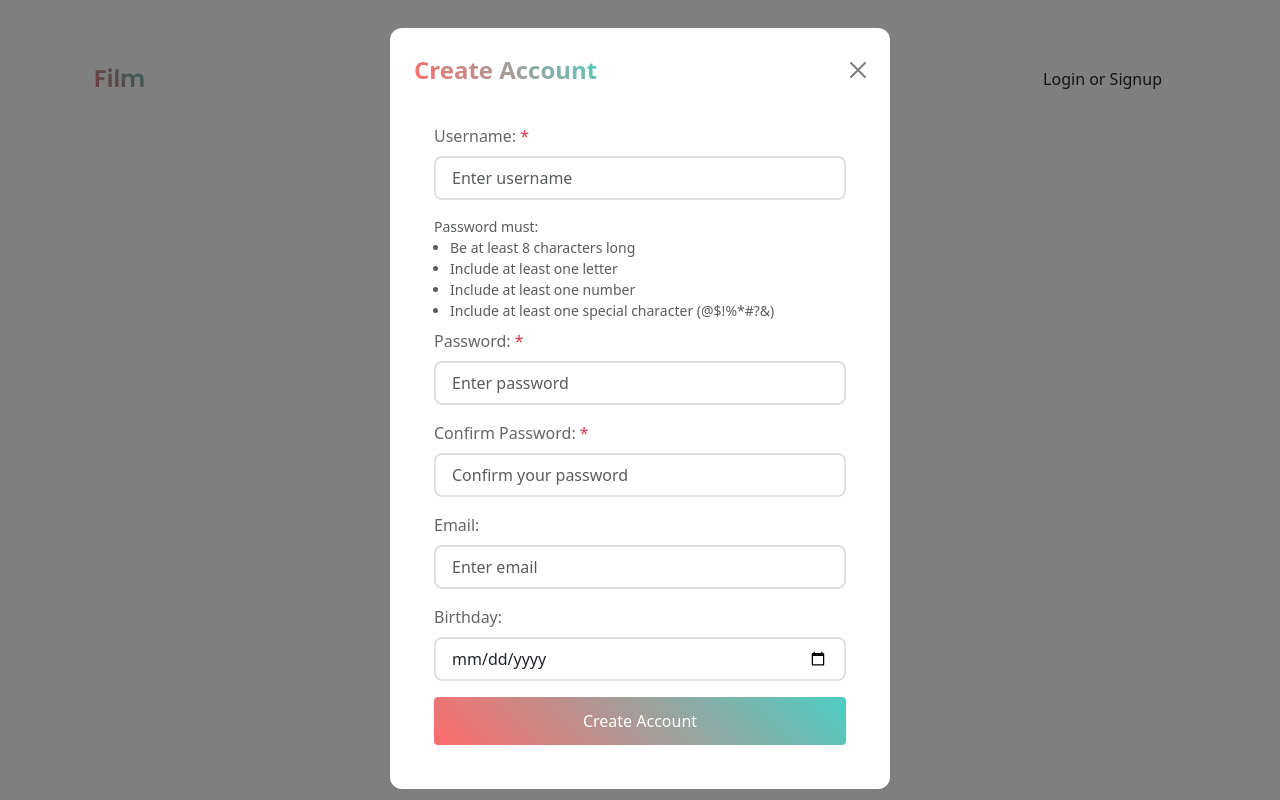
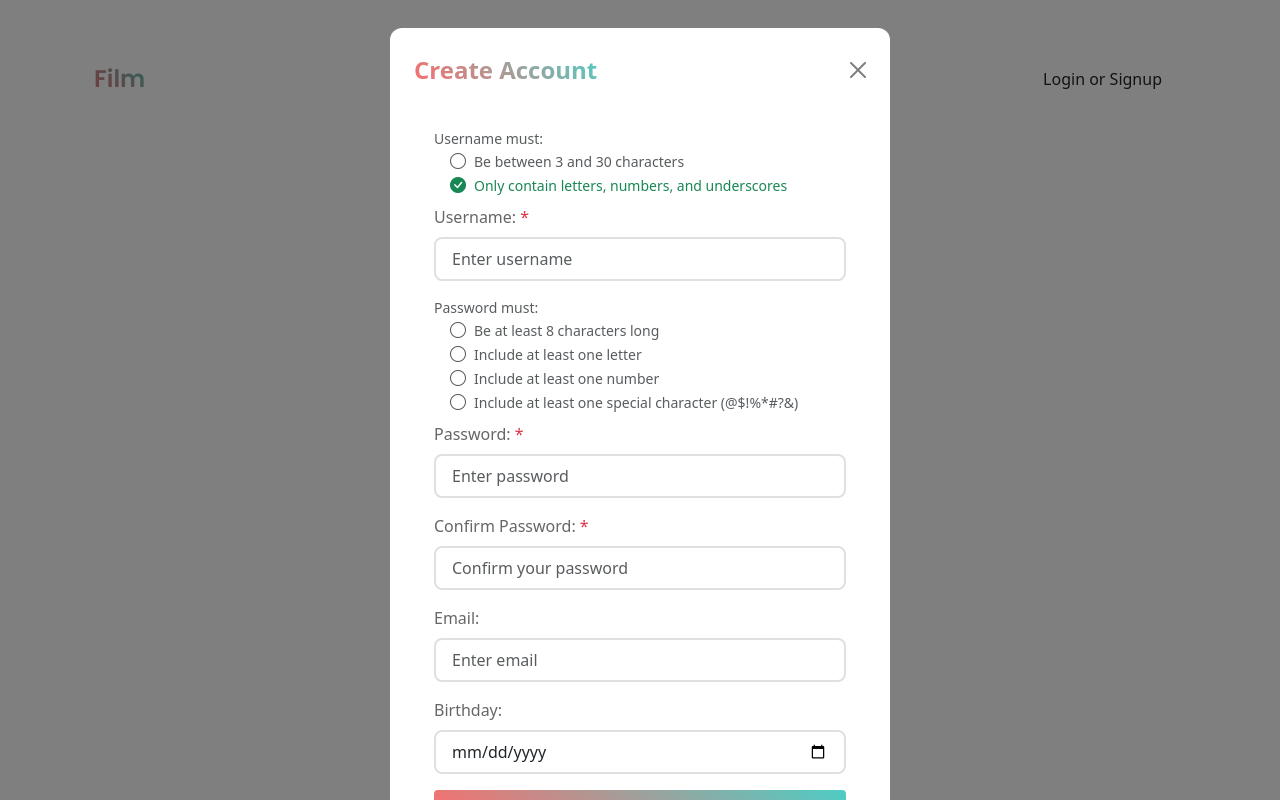
Before and after one commit to ashwillcode/film-client, a React (Vite) app: page /login in a window 1280 px wide. Both pictures are taken after a click on the button "Sign up". Built offline with nearby package versions, Linux system fonts and the light colour scheme.

Commit message:
fix sign up form

```diff
--- a/src/components/signup-view/signup-view.jsx
+++ b/src/components/signup-view/signup-view.jsx
@@ -1,6 +1,20 @@
 import React, { useState } from 'react';
 import PropTypes from 'prop-types';
 import { Form } from 'react-bootstrap';  // Add this import
+
+// Add these validation functions at the top of your component
+const validatePassword = {
+  length: (password) => password.length >= 8,
+  letter: (password) => /[A-Za-z]/.test(password),
+  number: (password) => /\d/.test(password),
+  special: (password) => /[@$!%*#?&]/.test(password)
+};
+
+// Add username validation functions
+const validateUsername = {
+  length: (username) => username.length >= 3 && username.length <= 30,
+  characters: (username) => /^[a-zA-Z0-9_]*$/.test(username)
+};
 
 export const SignupView = ({ onSignupSuccess }) => {
   const [username, setUsername] = useState('');
@@ -54,6 +68,19 @@ export const SignupView = ({ onSignupSuccess }) => {
     <div className="signup-container">
       <Form onSubmit={handleSubmit} className="signup-form">
         <Form.Group className="mb-3">
+          <Form.Text className="text-muted d-block mb-2">
+            Username must:
+            <ul className="mb-2 ps-3 validation-requirements">
+              <li className={validateUsername.length(username) ? 'text-success' : 'text-muted'}>
+                <i className={`bi ${validateUsername.length(username) ? 'bi-check-circle-fill' : 'bi-circle'} me-2`}></i>
+                Be between 3 and 30 characters
+              </li>
+              <li className={validateUsername.characters(username) ? 'text-success' : 'text-muted'}>
+                <i className={`bi ${validateUsername.characters(username) ? 'bi-check-circle-fill' : 'bi-circle'} me-2`}></i>
+                Only contain letters, numbers, and underscores
+              </li>
+            </ul>
+          </Form.Text>
           <Form.Label>Username: <span className="text-danger">*</span></Form.Label>
           <Form.Control
             type="text"
@@ -67,18 +94,30 @@ export const SignupView = ({ onSignupSuccess }) => {
             placeholder="Enter username"
           />
           <Form.Control.Feedback type="invalid">
-            Username must be between 3 and 30 characters
+            Please ensure your username meets all requirements
           </Form.Control.Feedback>
         </Form.Group>
 
         <Form.Group className="mb-3">
           <Form.Text className="text-muted d-block mb-2">
             Password must:
-            <ul className="mb-2 ps-3">
-              <li>Be at least 8 characters long</li>
-              <li>Include at least one letter</li>
-              <li>Include at least one number</li>
-              <li>Include at least one special character (@$!%*#?&)</li>
+            <ul className="mb-2 ps-3 password-requirements">
+              <li className={validatePassword.length(password) ? 'text-success' : 'text-muted'}>
+                <i className={`bi ${validatePassword.length(password) ? 'bi-check-circle-fill' : 'bi-circle'} me-2`}></i>
+                Be at least 8 characters long
+              </li>
+              <li className={validatePassword.letter(password) ? 'text-success' : 'text-muted'}>
+                <i className={`bi ${validatePassword.letter(password) ? 'bi-check-circle-fill' : 'bi-circle'} me-2`}></i>
+                Include at least one letter
+              </li>
+              <li className={validatePassword.number(password) ? 'text-success' : 'text-muted'}>
+                <i className={`bi ${validatePassword.number(password) ? 'bi-check-circle-fill' : 'bi-circle'} me-2`}></i>
+                Include at least one number
+              </li>
+              <li className={validatePassword.special(password) ? 'text-success' : 'text-muted'}>
+                <i className={`bi ${validatePassword.special(password) ? 'bi-check-circle-fill' : 'bi-circle'} me-2`}></i>
+                Include at least one special character (@$!%*#?&)
+              </li>
             </ul>
           </Form.Text>
           <Form.Label>Password: <span className="text-danger">*</span></Form.Label>
@@ -150,6 +189,29 @@ export const SignupView = ({ onSignupSuccess }) => {
         </button>
         {error && <div className="error-message">{error}</div>}
       </Form>
+
+      <style jsx>{`
+        .password-requirements li {
+          transition: all 0.3s ease;
+          display: flex;
+          align-items: center;
+        }
+
+        .text-success {
+          color: #198754 !important;
+        }
+
+        .bi {
+          font-size: 1rem;
+          transition: all 0.3s ease;
+        }
+
+        .validation-requirements li {
+          transition: all 0.3s ease;
+          display: flex;
+          align-items: center;
+        }
+      `}</style>
     </div>
   );
 };
--- a/src/index.html
+++ b/src/index.html
@@ -2,6 +2,7 @@
 <html>
   <head>
     <title>Film</title>
+    <link rel="stylesheet" href="https://cdn.jsdelivr.net/npm/bootstrap-icons@1.7.2/font/bootstrap-icons.css">
   </head>
   <body>
     <div id="root"></div>
```
